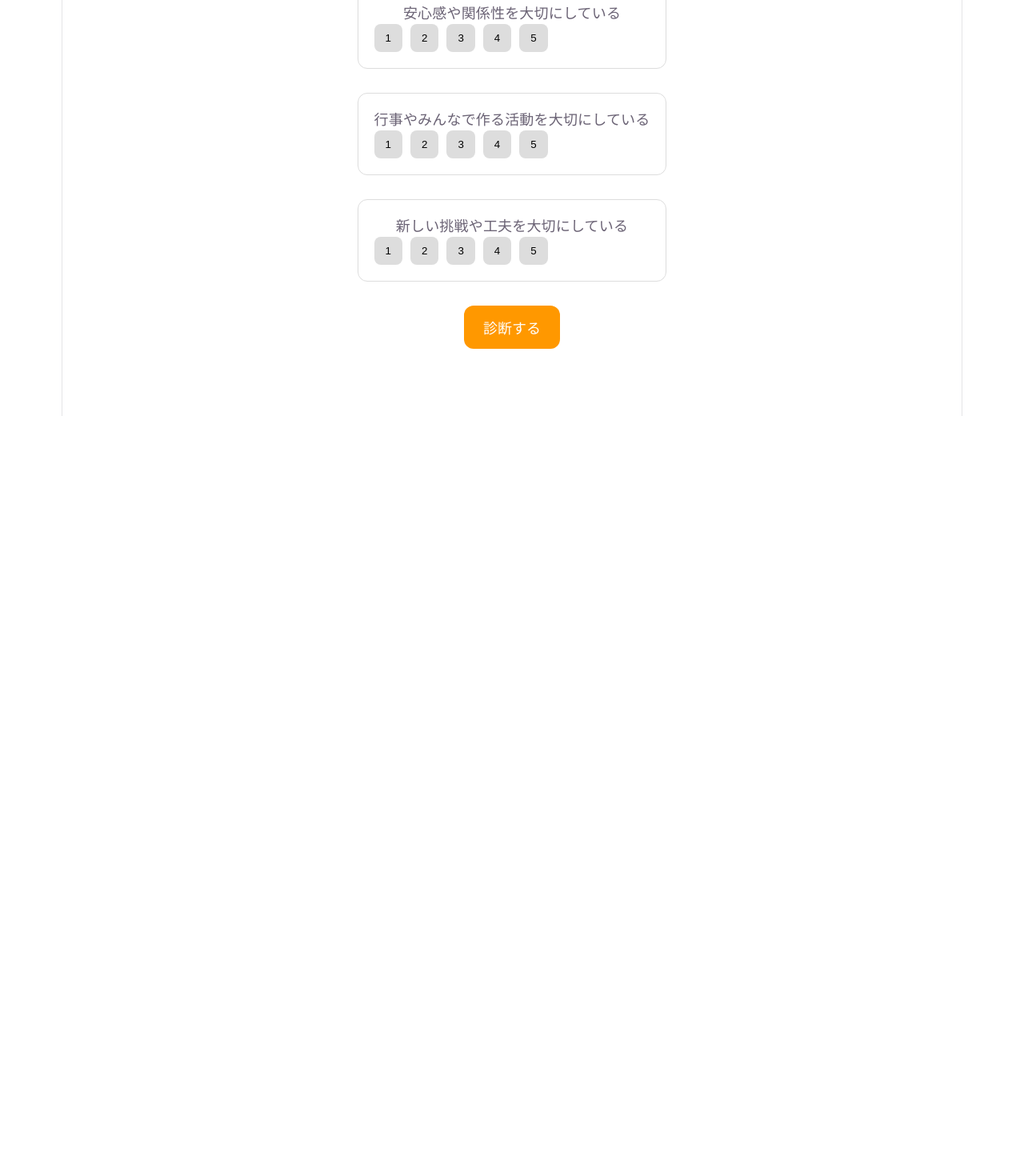
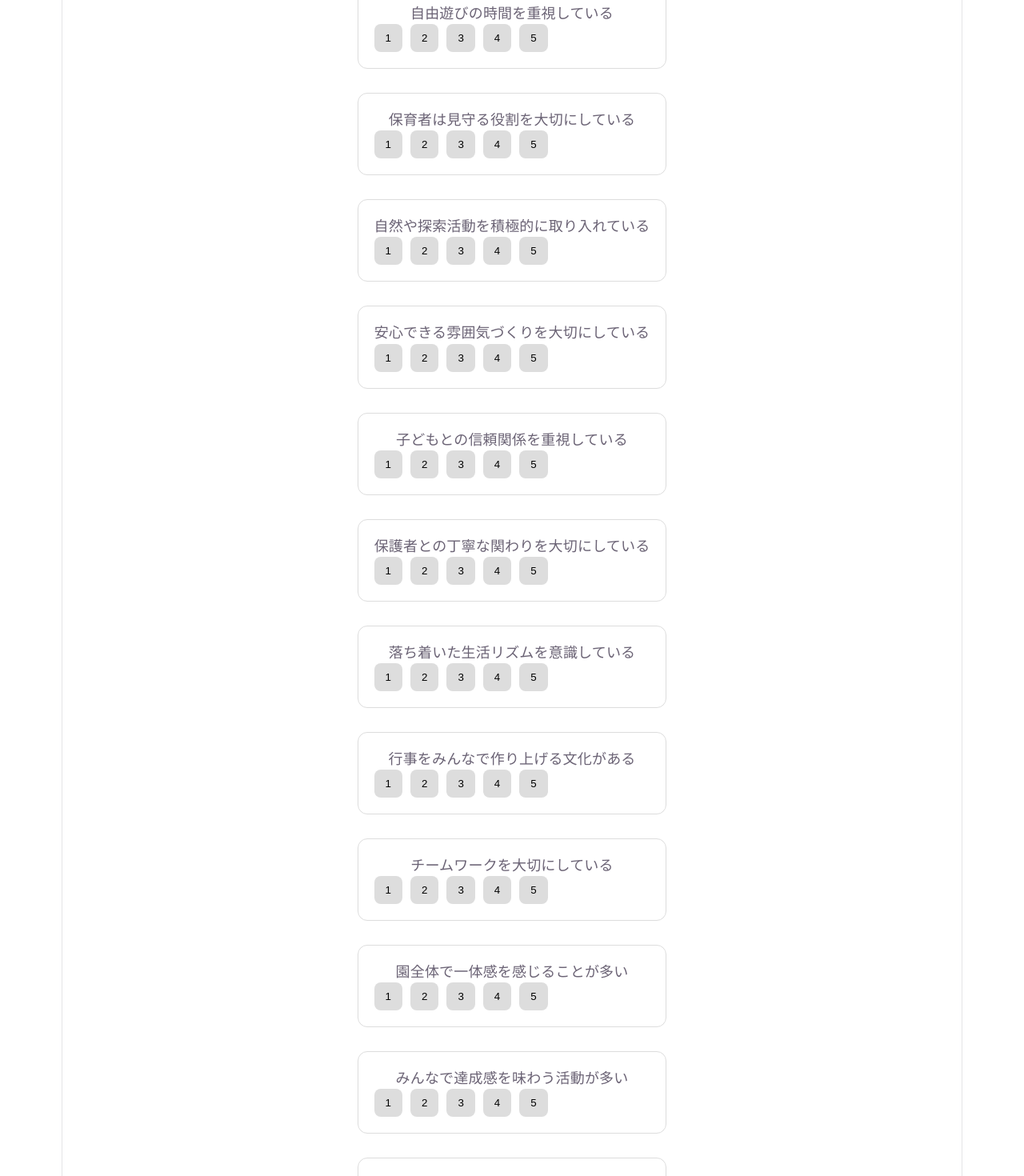
Before and after one commit to sumiyoshi-arch/hoiku-shindan-2026, a React (Vite) app: page / in a window 1280 px wide. Shown: the part 280-1750 px from the top of the page at 80% size. Before the commit the page ends 800 px from the top, so only its background shows below. Built offline with nearby package versions, Linux system fonts and the light colour scheme.

Commit message:
Update App.jsx

```diff
--- a/src/App.jsx
+++ b/src/App.jsx
@@ -2,6 +2,7 @@ import React, { useState } from 'react';
 
 export default function App() {
   const questions = [
+    // 森のたんけん型
     {
     id: 1,
     text: '子どもの「やりたい」を大切にしている',
@@ -9,20 +10,87 @@ type: 'forest',
     },
     {
     id: 2,
-text: '安心感や関係性を大切にしている',
+    text: '自由遊びの時間を重視している',
+    type: 'forest',
+    },
+    {
+    id: 3,
+    text: '保育者は見守る役割を大切にしている',
+    type: 'forest',
+    },
+    {
+    id: 4,
+    text: '自然や探索活動を積極的に取り入れている',
+    type: 'forest',
+    },
+
+    // ひだまり型
+    {
+    id: 5,
+    text: '安心できる雰囲気づくりを大切にしている',
     type: 'hidamari',
     },
     {
-id: 3,
-text: '行事やみんなで作る活動を大切にしている',
+    id: 6,
+    text: '子どもとの信頼関係を重視している',
+    type: 'hidamari',
+    },
+    {
+    id: 7,
+    text: '保護者との丁寧な関わりを大切にしている',
+    type: 'hidamari',
+    },
+    {
+    id: 8,
+    text: '落ち着いた生活リズムを意識している',
+    type: 'hidamari',
+    },
+
+    // おまつり職人型
+    {
+    id: 9,
+    text: '行事をみんなで作り上げる文化がある',
     type: 'festival',
     },
     {
-id: 4,
-text: '新しい挑戦や工夫を大切にしている',
+    id: 10,
+    text: 'チームワークを大切にしている',
+    type: 'festival',
+    },
+    {
+    id: 11,
+    text: '園全体で一体感を感じることが多い',
+    type: 'festival',
+    },
+    {
+    id: 12,
+    text: 'みんなで達成感を味わう活動が多い',
+    type: 'festival',
+    },
+
+    // ロケット挑戦型
+    {
+    id: 13,
+    text: '新しい保育を積極的に試している',
+    type: 'rocket',
+    },
+    {
+    id: 14,
+    text: 'ICTや新しいツール導入に前向き',
+    type: 'rocket',
+    },
+    {
+    id: 15,
+    text: '失敗より挑戦を大切にしている',
+    type: 'rocket',
+    },
+    {
+    id: 16,
+    text: '園内で改善提案が出やすい',
     type: 'rocket',
     },
     ];
+
 
 const typeNames = {
 forest: '🌳 森のたんけん型',
```
Lines whose indentation alone changed are shown as unchanged.
